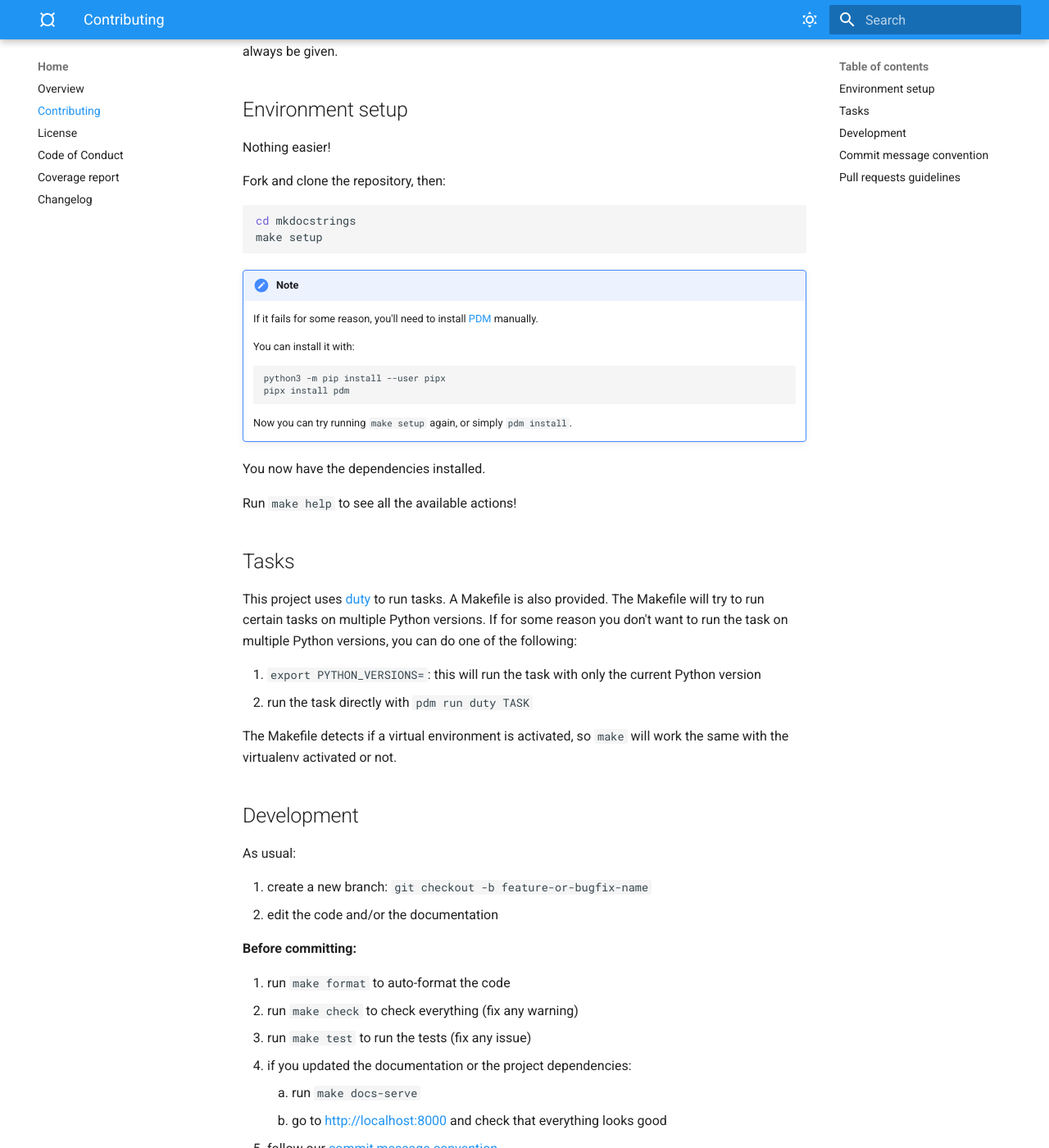
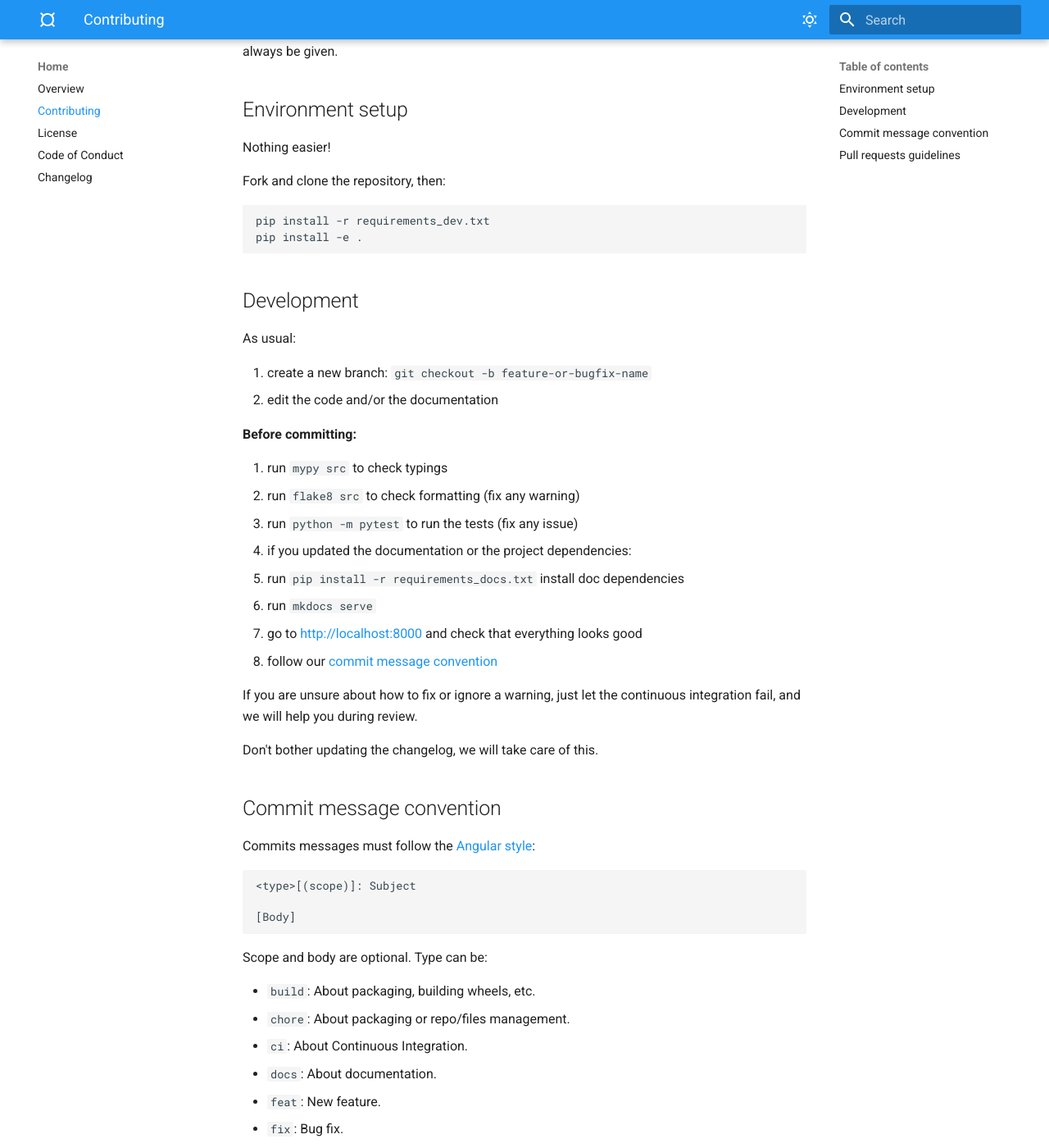
Before and after one commit to subaquatic-pierre/postmanager, an MkDocs documentation site: the page built from docs/contributing.md, in a window 1280 px wide and 1400 px high, scrolled down 203 px. Shown: the whole window at 82% size. Built offline with MkDocs 1.6.1 and Material for MkDocs 9.7.7, drawn with Linux system fonts in a browser that asks for light colours.

````diff
--- a/CONTRIBUTING.md
+++ b/CONTRIBUTING.md
@@ -10,43 +10,9 @@ Nothing easier!
 Fork and clone the repository, then:
 
 ```bash
-cd mkdocstrings
-make setup
+pip install -r requirements_dev.txt
+pip install -e .
 ```
-
-!!! note
-    If it fails for some reason,
-    you'll need to install
-    [PDM](https://github.com/pdm-project/pdm)
-    manually.
-
-    You can install it with:
-
-    ```bash
-    python3 -m pip install --user pipx
-    pipx install pdm
-    ```
-
-    Now you can try running `make setup` again,
-    or simply `pdm install`.
-
-You now have the dependencies installed.
-
-Run `make help` to see all the available actions!
-
-## Tasks
-
-This project uses [duty](https://github.com/pawamoy/duty) to run tasks.
-A Makefile is also provided. The Makefile will try to run certain tasks
-on multiple Python versions. If for some reason you don't want to run the task
-on multiple Python versions, you can do one of the following:
-
-1. `export PYTHON_VERSIONS= `: this will run the task
-   with only the current Python version
-2. run the task directly with `pdm run duty TASK`
-
-The Makefile detects if a virtual environment is activated,
-so `make` will work the same with the virtualenv activated or not.
 
 ## Development
 
@@ -57,13 +23,14 @@ As usual:
 
 **Before committing:**
 
-1. run `make format` to auto-format the code
-1. run `make check` to check everything (fix any warning)
-1. run `make test` to run the tests (fix any issue)
-1. if you updated the documentation or the project dependencies:
-    1. run `make docs-serve`
-    1. go to http://localhost:8000 and check that everything looks good
-1. follow our [commit message convention](#commit-message-convention)
+1. run `mypy src` to check typings
+2. run `flake8 src` to check formatting (fix any warning)
+3. run `python -m pytest` to run the tests (fix any issue)
+4. if you updated the documentation or the project dependencies:
+   1. run `pip install -r requirements_docs.txt` install doc dependencies
+   1. run `mkdocs serve`
+   1. go to <http://localhost:8000> and check that everything looks good
+5. follow our [commit message convention](#commit-message-convention)
 
 If you are unsure about how to fix or ignore a warning,
 just let the continuous integration fail,
--- a/mkdocs.yml
+++ b/mkdocs.yml
@@ -7,7 +7,6 @@ nav:
       - Contributing: contributing.md
       - License: license.md
       - Code of Conduct: code_of_conduct.md
-      - Coverage report: coverage.md
       - Changelog: changelog.md
 
   - Usage:
@@ -70,7 +69,6 @@ markdown_extensions:
 
 plugins:
   - search
-  - coverage
   - mkdocstrings:
       handlers:
         python:
--- a/setup.cfg
+++ b/setup.cfg
@@ -25,7 +25,7 @@ classifiers =
 [options]
 packages = find:
 zip_safe = no
-python_requires = >=3.7,<4
+python_requires = >=3.9,<4
 package_dir =
     =src
 install_requires =
````
Also changed, not shown: other parts of CONTRIBUTING.md (+1 -1 lines), CODE_OF_CONDUCT.md (+11 -24 lines).
